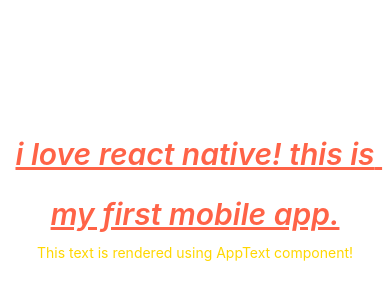
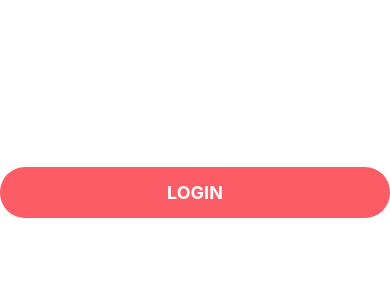
Before and after one commit to iankuratri/learning-react-native, a React Native app in the folder DoneWithIt/: screen / in a window 390 px wide. Shown: the part 230-530 px from the top of the page. Built offline with nearby package versions, Linux system fonts and the light colour scheme.

Commit message:
App Button component added

```diff
--- a/DoneWithIt/App.tsx
+++ b/DoneWithIt/App.tsx
@@ -13,9 +13,23 @@
 // import Borders from "./course/03Styling/Borders";
 // import Shadows from "./course/03Styling/Shadows";
 // import PaddingAndMargin from "./course/03Styling/PaddingAndMargin";
-import StylingText from "./course/03Styling/StylingText";
+// import StylingText from "./course/03Styling/StylingText";
 // import Icons from "./course/03Styling/Icons";
 
+// Imports
+import { View } from "react-native";
+import AppButton from "./app/components/AppButton";
+
 export default function App() {
-  return <StylingText />;
+  return (
+    <View
+      style={{
+        flex: 1,
+        justifyContent: "center",
+        alignItems: "center",
+      }}
+    >
+      <AppButton title="Login" onPress={() => console.log("Tapped")} />
+    </View>
+  );
 }
--- /dev/null
+++ b/DoneWithIt/app/components/AppButton.tsx
@@ -0,0 +1,40 @@
+import React from "react";
+import { StyleSheet, Text, TouchableOpacity } from "react-native";
+import colors from "../config/colors";
+
+interface AppButtonProps {
+  title: string;
+  onPress: () => any;
+  color?: "primary" | "secondary";
+}
+
+function AppButton({ title, onPress, color = "primary" }: AppButtonProps) {
+  return (
+    <TouchableOpacity
+      style={[styles.button, { backgroundColor: colors[color] }]}
+      onPress={onPress}
+    >
+      <Text style={styles.text}>{title}</Text>
+    </TouchableOpacity>
+  );
+}
+
+const styles = StyleSheet.create({
+  button: {
+    backgroundColor: colors.primary,
+    borderRadius: 25,
+    justifyContent: "center",
+    alignItems: "center",
+    padding: 15,
+    width: "100%",
+    marginVertical: 10,
+  },
+  text: {
+    color: colors.white,
+    fontSize: 18,
+    textTransform: "uppercase",
+    fontWeight: "bold",
+  },
+});
+
+export default AppButton;
--- a/DoneWithIt/app/config/colors.tsx
+++ b/DoneWithIt/app/config/colors.tsx
@@ -2,4 +2,5 @@
   primary: "#fc5c65",
   secondary: "#4ecdc4",
   black: "#000",
+  white: "#fff",
 };
```
